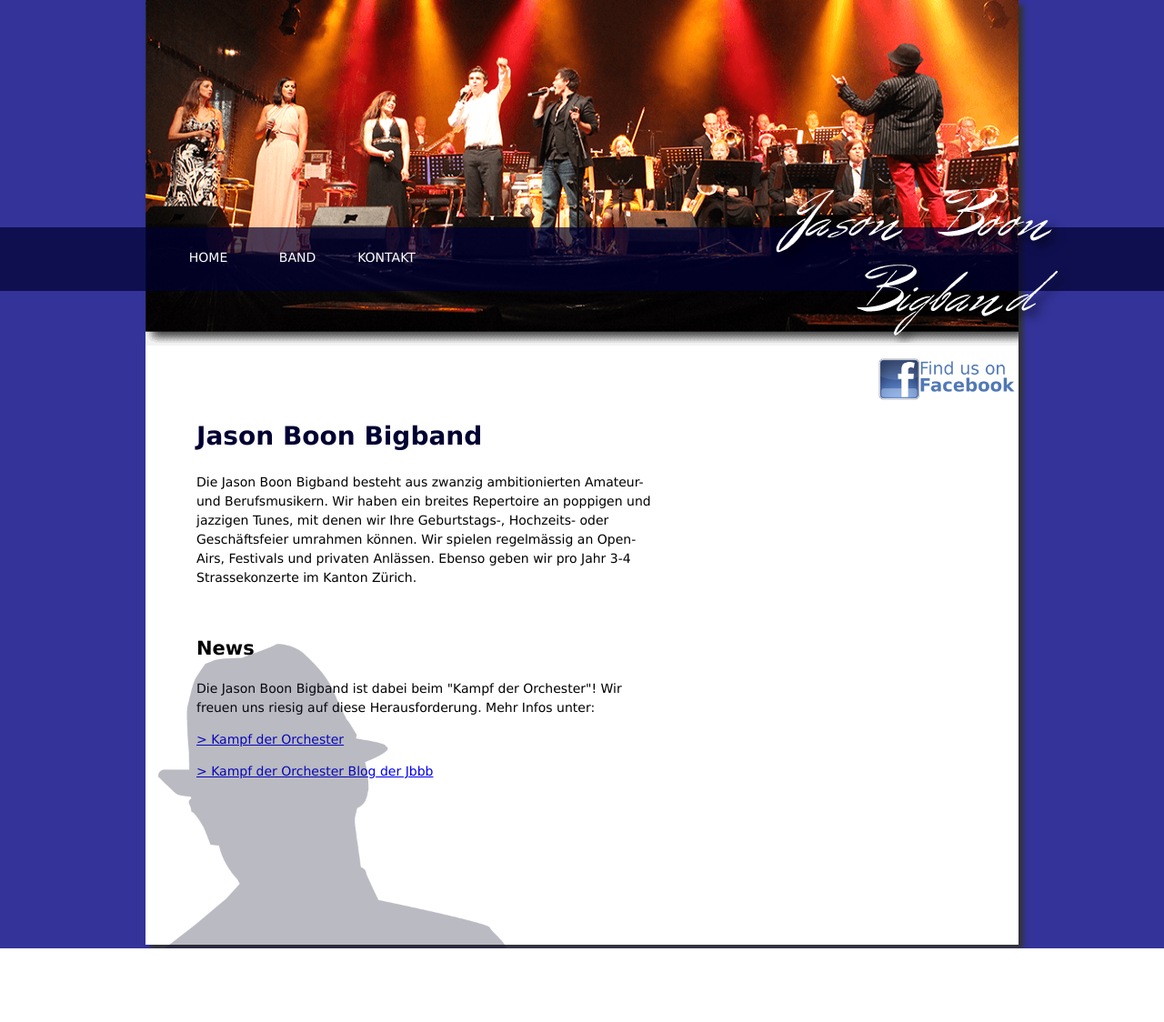
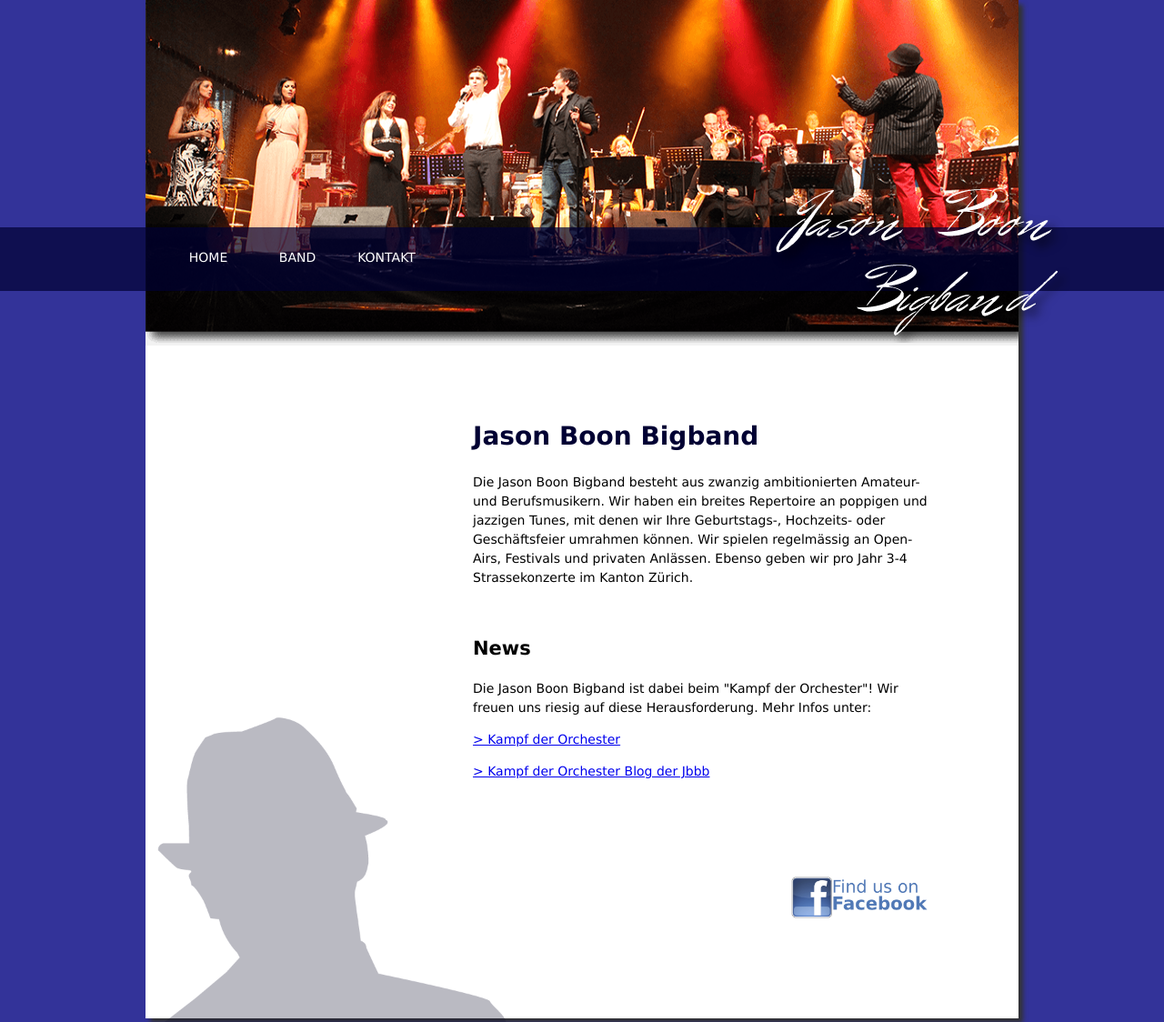
Before and after one commit to jasonboonbigband/website, a PHP site: page / in a window 1280 px wide. Shown: the whole page at 91% size. Before the commit the page ends 1043 px from the top, so only its background shows below. Run offline with PHP 8.4, Linux system fonts and the light colour scheme.

Commit message:
Immerna grusig
*züg umeschubs*

```diff
--- a/index.php
+++ b/index.php
@@ -13,7 +13,8 @@
 	<img src="images/kopf.png" name="bottomImage" width="400" id="bottomImage" align="absbottom" />
 
 	</div>
-    <div class="facebook"><p><a href="https://www.facebook.com/JasonBoonBigBand?fref=ts" target="_blank"><img src="images/facebook.png" width="150" align="right" /></a></p></div>
+
+
     <div class ="content">
 
     <h1> Jason Boon Bigband</h1>
@@ -27,16 +28,18 @@
       Mehr Infos unter: <br /></p>
       <p><a href="http://www.srf.ch/kampfderorchester" target="_blank">&gt; Kampf der Orchester</a></p>
       <p><a href="http://jasonboonbigband.blogspot.ch/" target="_blank">&gt; Kampf der Orchester Blog der Jbbb</a></p>
+      <p>&nbsp;</p>
       <p><br>
         <br>
       </p>
+      <a href="https://www.facebook.com/JasonBoonBigBand?fref=ts" target="_blank"><img src="images/facebook.png" width="150" align="right" /></a>
       <div style="float: right;">
 
       </div>
     </div>
 
 
-    </div>
+  </div>
 </div>
 
 
--- a/jbbb.css
+++ b/jbbb.css
@@ -84,10 +84,10 @@ h1 {
 
 .facebook {
 	margin-right: 4px;
-	bottom: 0px;
+	position: relative;
 	width: 300px;
 	height: 100%;
-	float: right;
+
 
 
 }
```
